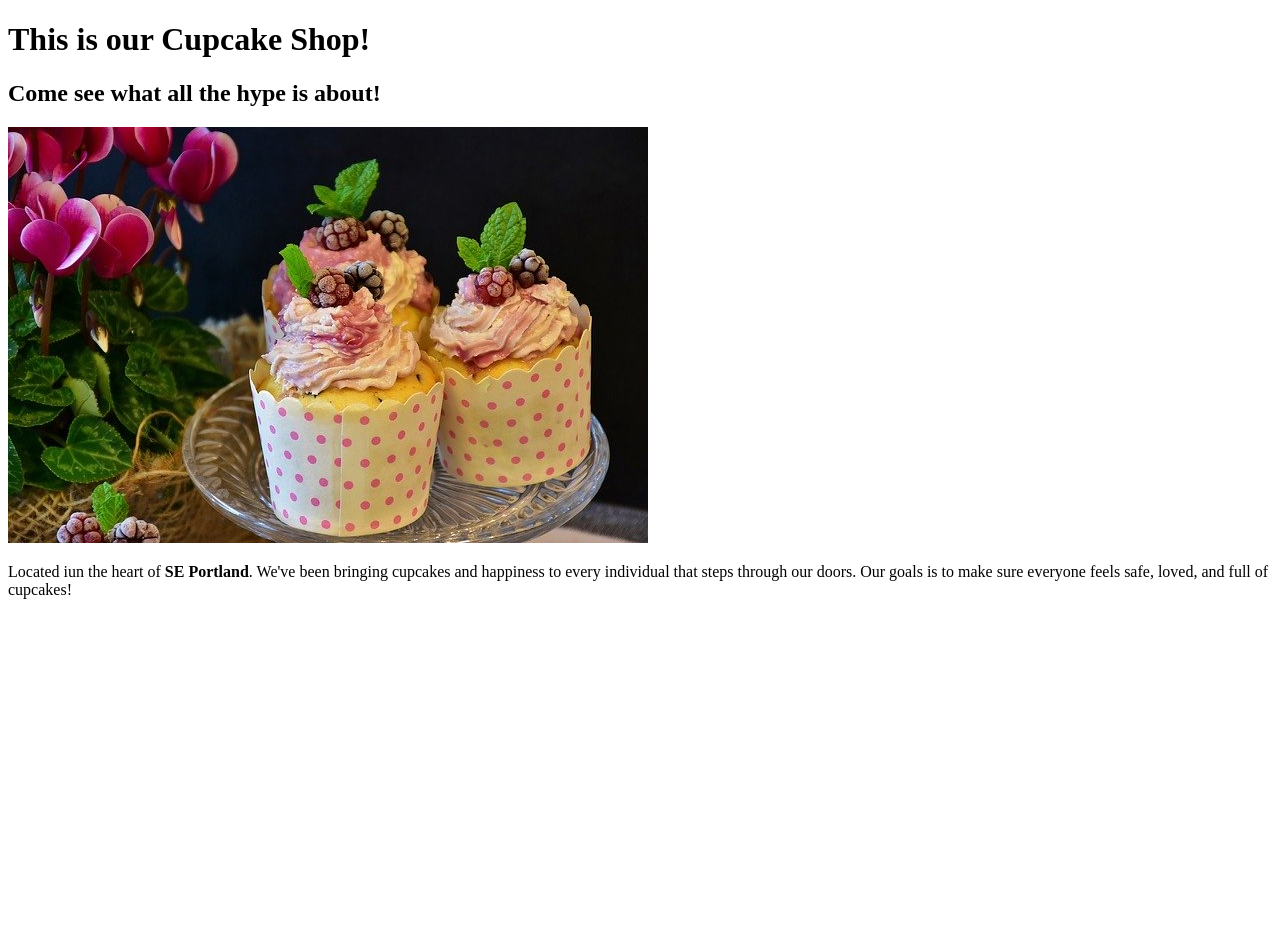
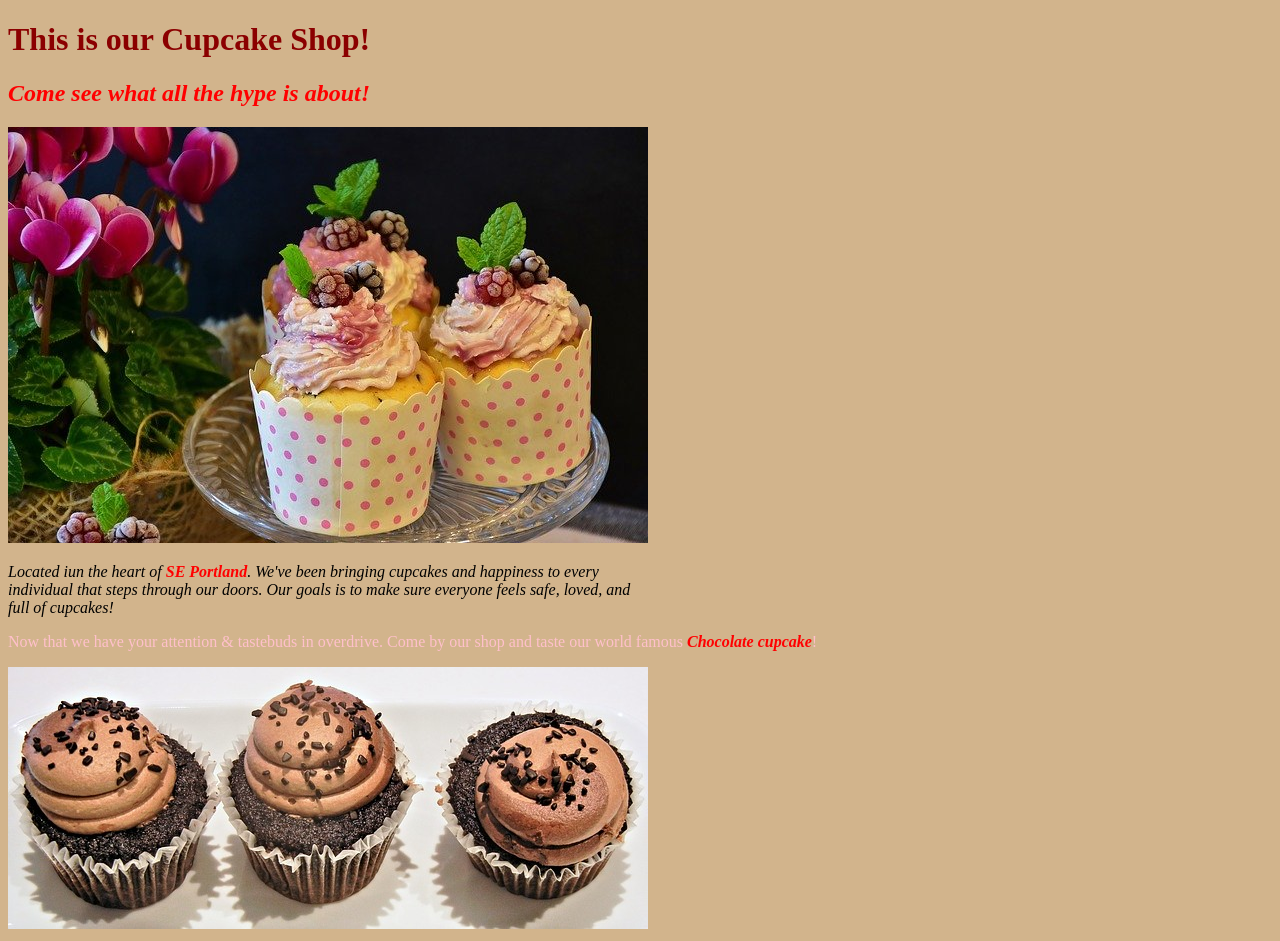
Before and after one commit to gkhmara/cupcake-shop, a plain HTML site: page index.html in a window 1280 px wide. Before the commit the page ends 800 px from the top, so only its background shows below. Drawn offline with Linux system fonts and the light colour scheme.

Commit message:
Added to HTML, Styles.css, and additional image.
Co-authored-by: Rosie Gardner <rosiegardner78@gmail.com>
Co-authored-by: Greg Khmara <gkhmara@gmail.com>

```diff
--- a/css/styles.css
+++ b/css/styles.css
@@ -0,0 +1,26 @@
+body {
+  background-color: tan;
+}
+
+h1 {
+  color: darkred;
+}
+
+h2.flashy {
+   color: red;
+   font-style: italic;
+}
+
+p.intro {
+  width: 50%;
+  font-style: italic;
+}
+
+strong.flashy {
+  color: red;
+  font-style: italic;
+}
+
+p.best {
+  color: pink;
+}
--- a/index.html
+++ b/index.html
@@ -11,5 +11,9 @@
   <img src="img/cupcake.jpg" alt="A photo of a cupcake">
 
   <p class="intro">Located iun the heart of <strong class="flashy">SE Portland</strong>. We've been bringing cupcakes and happiness to every individual that steps through our doors. Our goals is to make sure everyone feels safe, loved, and full of cupcakes!</p>
-</body>
+
+  <p class="best">Now that we have your attention & tastebuds in overdrive. Come by our shop and taste our world famous <strong class="flashy">Chocolate cupcake</strong>!</p>
+
+   <img src="img/chocolate-cupcake.jpg" alt="Chocolate Cupcake image">
+  </body>
 </html>
```
Also changed, not shown: img/chocolate-cupcake.jpg (added).
